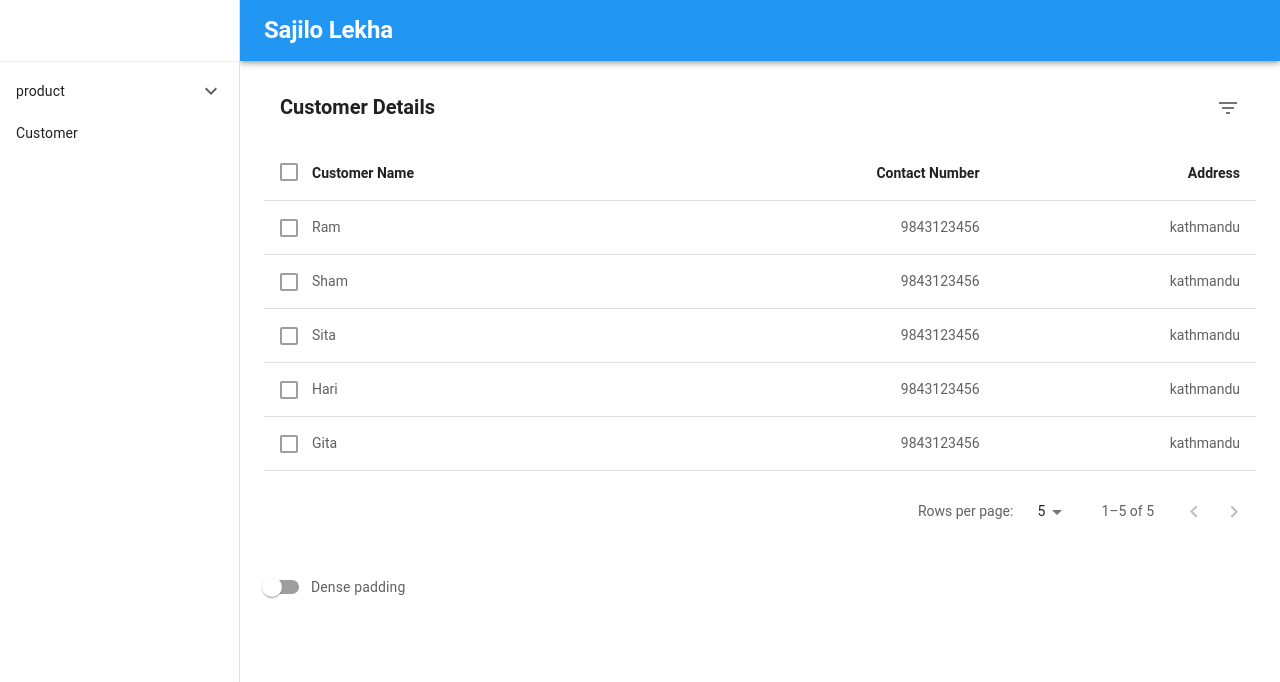
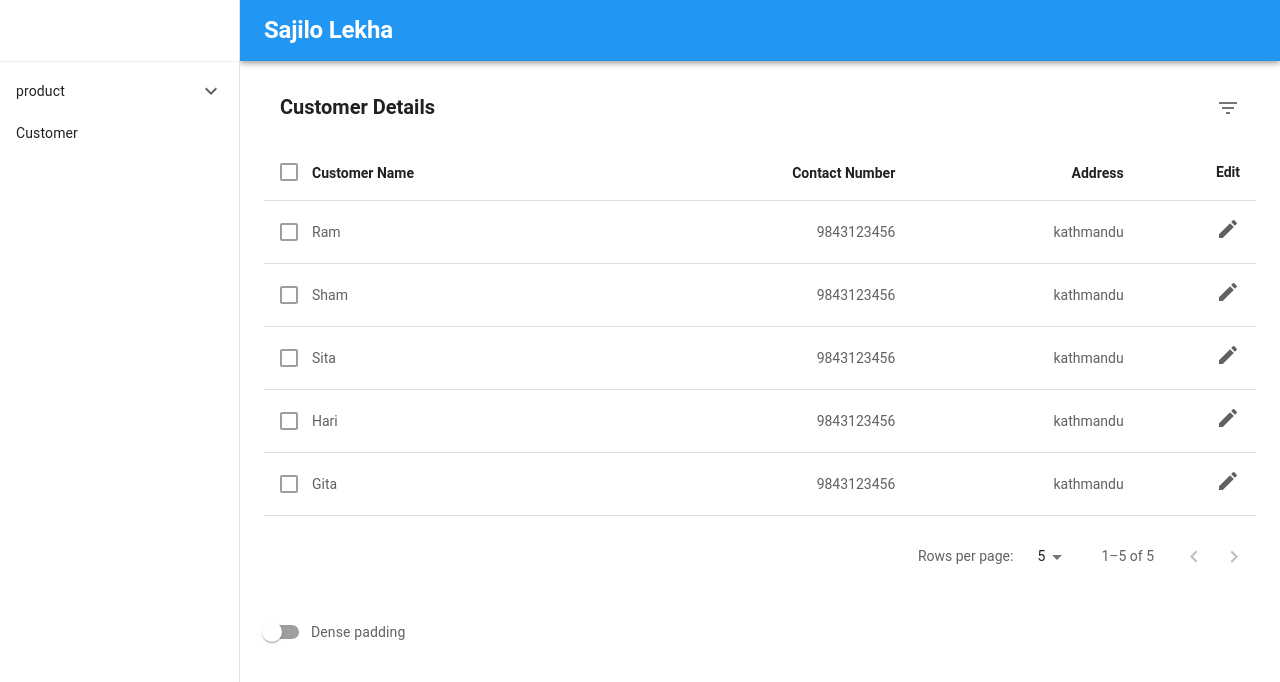
Before and after one commit to rishikeshkhakurel/sajilo-lekha-ku, a React (Create React App) app: page /customer in a window 1280 px wide. Shown: the top 682 px of the page. Built offline with nearby package versions, Linux system fonts and the light colour scheme.

Commit message:
edit added in table

```diff
--- a/src/components/table/view/index.js
+++ b/src/components/table/view/index.js
@@ -21,6 +21,7 @@ import Switch from "@mui/material/Switch";
 import DeleteIcon from "@mui/icons-material/Delete";
 import FilterListIcon from "@mui/icons-material/FilterList";
 import { visuallyHidden } from "@mui/utils";
+import EditIcon from "@mui/icons-material/Edit";
 
 function descendingComparator(a, b, orderBy) {
   if (b[orderBy] < a[orderBy]) {
@@ -101,6 +102,12 @@ function TableHeader(props) {
             </TableSortLabel>
           </TableCell>
         ))}
+        <TableCell
+          align={true ? "right" : "left"}
+          padding={false ? "none" : "normal"}
+        >
+          <Typography variant="h5">Edit </Typography>
+        </TableCell>
       </TableRow>
     </TableHead>
   );
@@ -176,7 +183,7 @@ const MuiTable = (props) => {
     setOrderBy(property);
   };
 
-  console.log(selected)
+  console.log(selected);
   const handleSelectAllClick = (event) => {
     if (event.target.checked) {
       const newSelecteds = rows.map((n) => n);
@@ -256,14 +263,14 @@ const MuiTable = (props) => {
                   return (
                     <TableRow
                       hover
-                      onClick={(event) => handleClick(event, row)}
+
                       role="checkbox"
                       aria-checked={isItemSelected}
                       tabIndex={-1}
                       key={row.name}
                       selected={isItemSelected}
                     >
-                      <TableCell padding="checkbox">
+                      <TableCell padding="checkbox" onClick={(event) => handleClick(event, row)}>
                         <Checkbox
                           color="primary"
                           checked={isItemSelected}
@@ -272,14 +279,19 @@ const MuiTable = (props) => {
                           }}
                         />
                       </TableCell>
-                      <TableCell padding="none">
+                      <TableCell padding="none" onClick={(event) => handleClick(event, row)}>
                         {Object.values(row)[0]}
                       </TableCell>
                       {num.map((number) => (
-                        <TableCell align="right">
+                        <TableCell key={number} align="right" onClick={(event) => handleClick(event, row)}>
                           {Object.values(row)[number]}
                         </TableCell>
                       ))}
+                      <TableCell align="right">
+                        <Tooltip title="Edit" onClick={(e)=>console.log(row)}>
+                          <EditIcon sx={{ cursor: "pointer" }} />
+                        </Tooltip>
+                      </TableCell>
                     </TableRow>
                   );
                 })}
```
